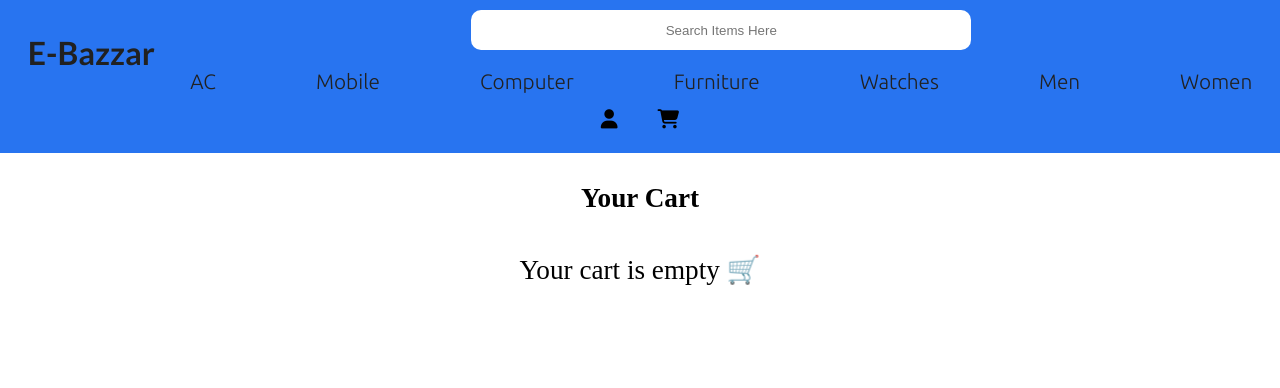
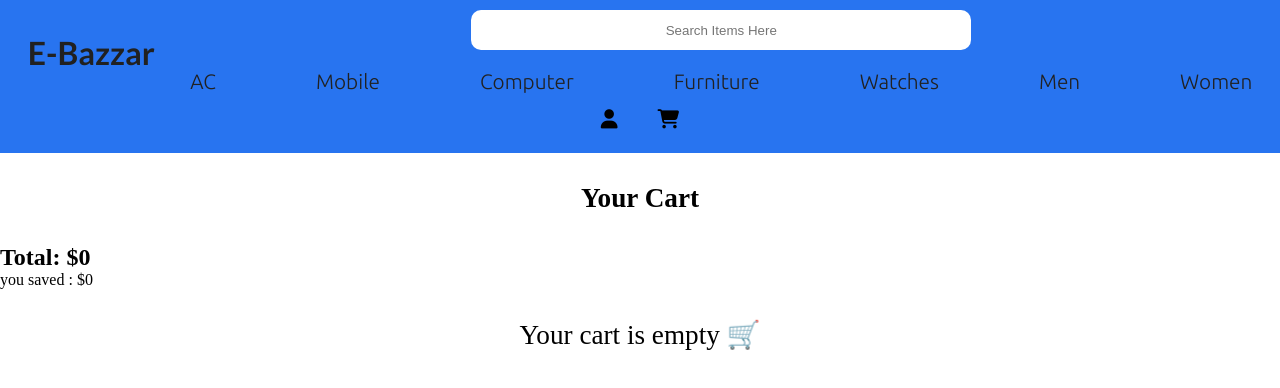
Before and after one commit to sudheer-ganta1/react-E-commerece, a React (Vite) app: page /cart in a window 1280 px wide. Shown: the top 388 px of the page. Built offline with nearby package versions, Linux system fonts and the light colour scheme; a web font is replaced by a local one.

Commit message:
added discount

```diff
--- a/src/Stores/UserCart.jsx
+++ b/src/Stores/UserCart.jsx
@@ -6,15 +6,27 @@ import "../App.css";
 const UserCart = () => {
   const { cartItems, removeFromCart } = useCart();
 
+  const totalMrp = cartItems.reduce((acc, item) => {
+    return acc + item.mrp * item.quantity;
+  }, 0);
+
   const totalAmount = cartItems.reduce((acc, item) => {
-    return acc + item.price * item.quantity;
+    return acc + (item.price * item.quantity) / 20;
   }, 0);
+
+  const totalSavings = totalMrp - totalAmount;
 
   return (
     <div>
       <NavBar />
 
-      <h2 className="CartStyle">Your Cart</h2>
+      <div className="prize">
+        <h2 className="CartStyle">Your Cart</h2>
+        <div className="total-section">
+          <h2>Total: ${totalAmount}</h2>
+          <p> you saved : ${totalSavings}</p>
+        </div>
+      </div>
 
       {cartItems.length === 0 ? (
         <p className="CartStyle">Your cart is empty 🛒</p>
@@ -42,10 +54,6 @@ const UserCart = () => {
               </div>
             </div>
           ))}
-
-          <div className="total-section">
-            <h2>Total: ${totalAmount}</h2>
-          </div>
         </>
       )}
     </div>
```
